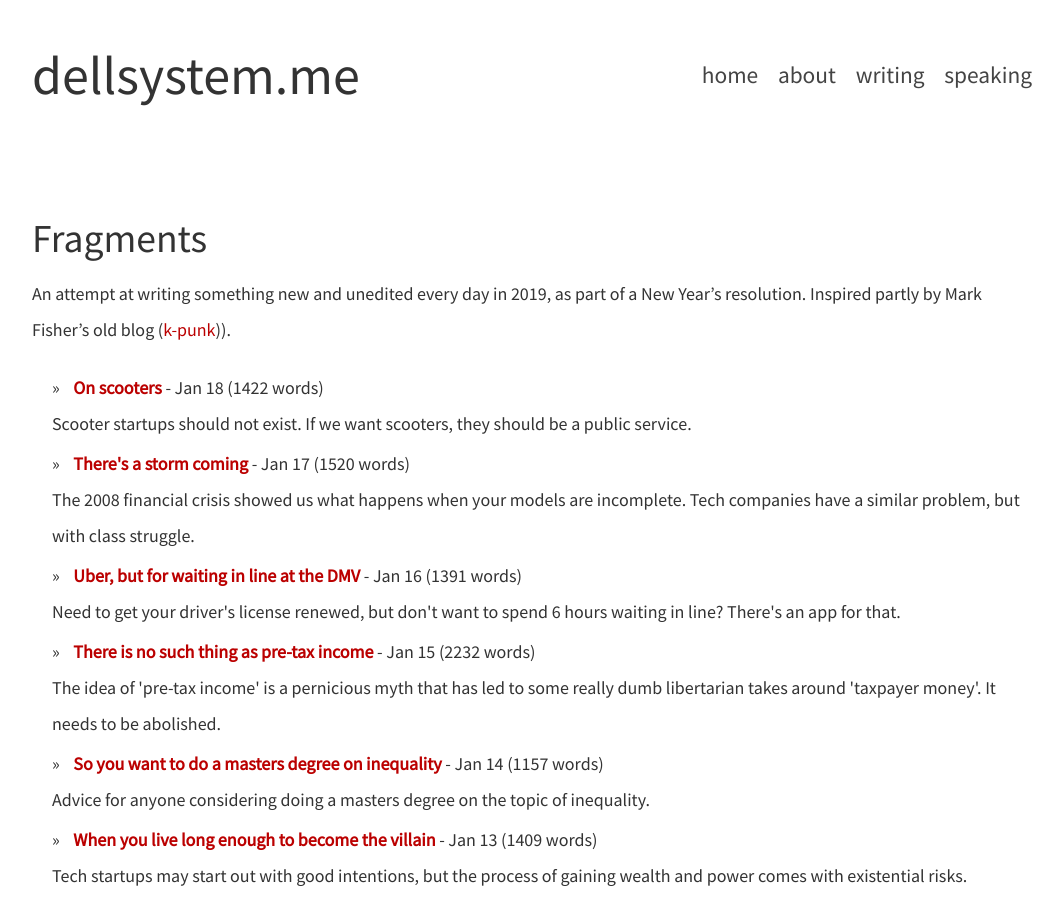
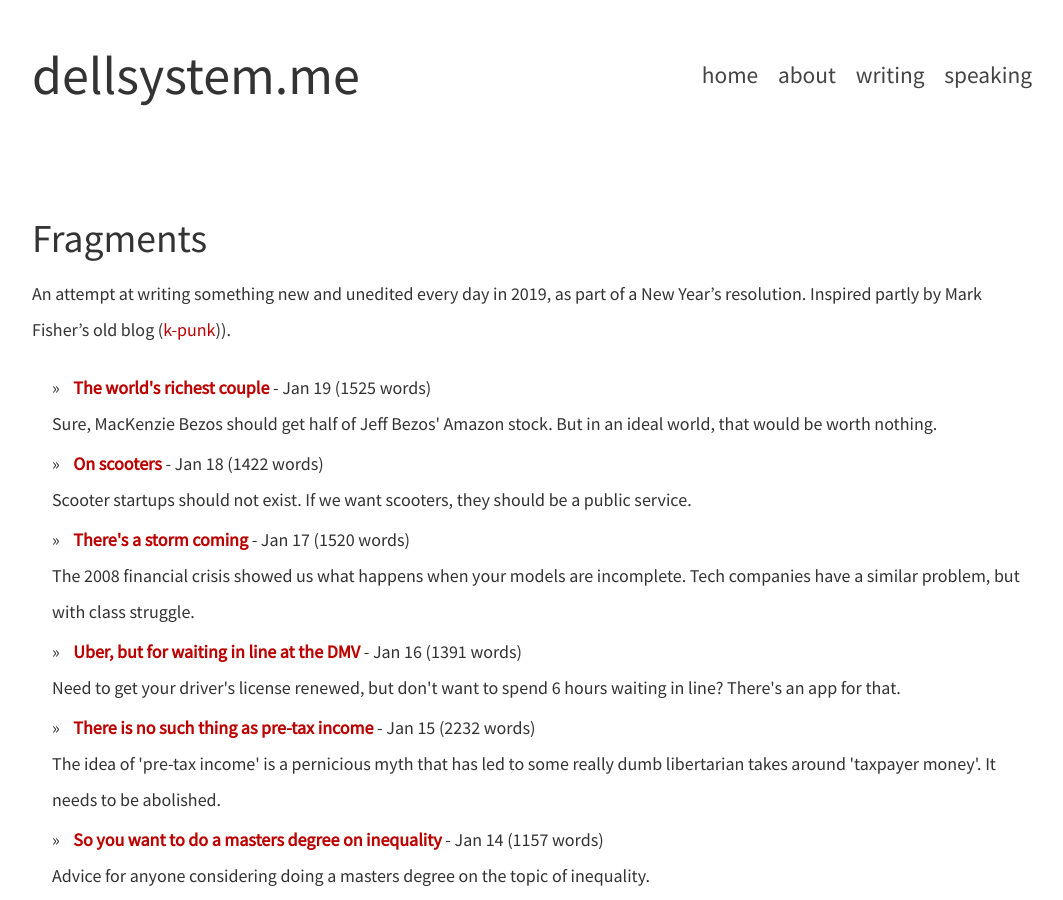
Before and after one commit to dellsystem/dellsystem.github.io, a Jekyll site: the page built from fragments.md, in a window 1280 px wide and 900 px high. Shown: the whole window, without its empty margins (108-1171 px from the left). Built offline with Jekyll 4.4.1, drawn with Linux system fonts in a browser that asks for light colours; part of the change alters nothing that is shown.

Commit message:
Add fragments-19
Can enable small images

```diff
--- a/_layouts/default.html
+++ b/_layouts/default.html
@@ -34,7 +34,11 @@
     {% endif %}
     {% if page.image %}
     <meta property="og:image" content="{{ page.image }}">
+    {% if page.use_small_image %}
+    <meta name="twitter:card" content="summary" />
+    {% else %}
     <meta name="twitter:card" content="summary_large_image" />
+    {% endif %}
     {% endif %}
 </head>
 
--- /dev/null
+++ b/_posts/2019-1-19-fragments-19.md
@@ -0,0 +1,50 @@
+---
+title: "The world's richest couple"
+layout: fragment
+description: "Sure, MacKenzie Bezos should get half of Jeff Bezos' Amazon stock. But in an ideal world, that would be worth nothing."
+image: https://i.imgur.com/hG5VY8b.png
+use_small_image: true
+---
+
+In the wake of the announcement that tech villain extraordinaire Jeff Bezos and his wife MacKenzie are filing for divorce, there's been a flurry of thinkpieces over how much money MacKenzie should walk away with.
+
+After all, Jeff Bezos owns 16% of Amazon, which is valued at over $100 billion, and given that Washington state is a "community property" state (where assets accumuluated during marriage are communally owned by the couple), MacKenzie should technically be entitled to half of that.
+
+But there's a difference between "legally entitled to" and "justly deserves". There are some pretty cruel and/or misogynistic arguments for MacKenzie getting none of it, because it's all _his_ wealth, and she should just be grateful she had someone to take care of her during her marriage. He did the _real_ work to make Amazon a success, whereas all she did was stay at home and raise the kids, etc. (I'm not going to link to any of these takes, because they're all terrible.)
+
+The main counter-argument that I've seen is the liberal feminist one. For example, Jill Filipovic writes for [The Guardian](https://www.theguardian.com/commentisfree/2019/jan/12/mackenzie-bezos-divorce-jeff-why-she-deserves-wealth-money-husband) that MacKenzie deserves half his Amazon wealth, partly because she helped her husband start Amazon (she was an [early employee](https://www.wired.com/story/mackenzie-bezos-amazon-lone-genius-myth/)), and partly because she took care of raising the kids in her husband's absence (making sacrifices in her own career to do so).
+
+There's definitely some merit to that argument. It's true that the waged work/domestic work split, which is highly gendered, is also highly unequal - the former is considered "productive" and valued both materially and ideologically, while the latter is seen as not deserving of pay and often denigrated as a result (think how "welfare mom" is used as a slur). Obviously, both production and [social reproduction](https://www.plutobooks.com/blog/social-reproduction-theory-ferguson/) are necessary for capitalism to function; without the latter, there is no workforce of tomorrow, much less in 20 years' time. But one is valorised, while one is not, even within individual household. So arguing that MacKenzie Bezos deserves half her husband's share of Amazon is, if nothing else, a way to push back against flawed and sexist assumptions around where value is created.
+
+But it's also _liberal_ feminism, and I do mean that as a criticism. Even as it contests the idea that MacKenzie played no part in her husband's success, it doesn't challenge the much more insidious claim that they as a _couple_ deserve to be "worth" over $100 billion. Like, it's 2019; we all know that [economic inequality](/posts/fragments-14) is really horrendously bad right now. And we also know the [dark human costs](https://www.thenation.com/article/heike-geissler-seasonal-associate-amazon/) of Amazon's meteoric rise. Surely it's irresponsible journalism to so much as talk about Jeff Bezos' net worth unless you also acknowledge the injustice and illegitimacy of that wealth.
+
+And yet there is an entire Guardian op-ed pontificating on how Jeff Bezos and his wife should split their $100+ billion amongst themselves, without so much as a mention of _what that money represents_. It's taken for granted that 16% of Amazon is theirs, and they just need to figure out how to divvy that up between themselves. Like, sure, recognising women's work is important, but if that's the beginning and end of your argument in a context where you're literally discussing the richest man on earth, then it's not worth the HTML page it's displayed on.
+
+It's infuriating, because it's a distraction. MacKenzie Bezos doesn't need or deserve more money, and she doesn't deserve our sympathy, either. Sure, let her have half of her husband's share of Amazon. It reduces inequality somewhat, at least. Still, it's hardly worth applauding, except as an example of a blatant exercise of power: as founder and CEO, he was able to retain a large part of his founding shares while also setting the terms by the vast majority of his workers get [barely any](https://www.theverge.com/2018/10/3/17934194/amazon-minimum-wage-raise-stock-options-bonus-warehouse). There's no innovation or ingenuity to be lauded here; it's just plain old exploitation.
+
+***
+
+What makes this whole thing tricky to reason about (especially from a Marxist perspective) is the fact that most of their wealth is in shares. The stock market is a complex thing to grasp, in Marxist terms; it's not _exactly_ surplus value, but it is related to it, in a non-obvious way. Amazon didn't actually turn a profit for a really long time - its strategy was to reinvest in expanding its business - but its stock did pretty well even then, because investors were on board with the strategy (and realised that its successful pursuit of growth was bound to pay off eventually). So whatever the net worth of Jeff Bezos' Amazon stock, you can't say it was _directly_ stolen from workers through good old-fashioned Marxist exploitation; instead, it's more like an approximation of that exploitation. It's a function of that exploitation that incorporates a whole bunch of other variables, not all of which make sense.
+
+One way to think of it as a metaphor. I just started reading [Cultures of Financialization: Fictitious Capital in Popular Culture
+and Everyday Life](https://maxhaiven.com/2014/01/10/cultures-of-financialization/) by Max Haiven (really excellent, by the way - a good blend of academic sources & gorgeous, not-too-dense prose), and the first chapter suggests thinking about the worth of financial assets in terms of metaphor:
+
+> [...] just as the meaning of a metaphor is suspended between and part of a linguistic ecology made up of multiple claims to meaning, so, too, are the prices of financial assets suspended within financial markets made up of multiple competing claims to value. While all financial assets may claim to be a real representation of underlying “real-world” values, they are, in fact, inter-referential within their own economy of meaning. While all financial assets may claim to be a real representation of underlying “real-world” values, they are, in fact, inter-referential within their own economy of meaning. So, for instance, a share in British Petroleum (BP) ostensibly represents a given fraction of the underlying assets and productive capacity of BP. But, in reality, the price of that share will also (perhaps predominantly) depend on what potential investors imagine the future of BP might be. It will depend on the geopolitics of oil and of the probability of environmental regulations or political instability. More generally, it will depend on the fluctuations of markets more broadly. (p.22)
+
+It goes on to say that financial assets can never be said to refer to real-world values in an accurate and unproblematic way. Similar to how [pre-tax income](/posts/fragments-15) is an imaginary concept (since it assumes the absence of the conditions required for income to be made), measuring someone's net worth in terms of the value of the shares they own is also imaginary.
+
+That's not to say that it bears _no_ resemblance to reality; the resemblance is just very indirect, very nebulous. And it gets more hazy as the net worth increases. Imagine if Jeff Bezos were to liquidate all his shares tomorrow, for whatever reason (religious epiphany, say). The price would drop like a rock. He would not be able to sell all 79 million shares at the current buying price of $1,600 a share - where would the buyers come from? And why would they choose to buy shares of a company whose CEO had just decided to abandon it?
+
+So net worth is more like an asymptote than a real figure. An analogy to the [observer effect](https://en.wikipedia.org/wiki/Observer_effect_(physics)) in physics is useful - trying to accurately calculate the net worth would require actually selling all that stock, which would itself have the effect of changing the value you are measuring.
+
+I mean, we all kind of _know_ this - it's fairly intuitive - but it's a useful thing to remember now and then. We behave as if these numbers have meaning (think empty  rituals like Forbes' billionaire rankings) but they only have meaning in a semiotic sense. Like all money, really, but when it's in the form of stock market wealth, its virtuality is even more apparent. And once you see the virtuality of this wealth in our increasingly financialised economy, it becomes harder to accept. You start to question the legitimacy of the stock market, and the way it enables some imaginary numbers to be created out of thin air by corporate fiat which then end up having very real effects on the world. Finance may be a fiction, as Max Haiven argues in his book, but that doesn't mean it's not _real_:
+
+> fictions can be among the most powerful forces in human societies. Indeed, it is through shared fictions that we reproduce social and subjective life itself.
+
+And the fiction of the stock market has created the world's richest couple, seemingly out of nowhere. The structural violence that produced their wealth - through the actual work of their underpaid, overworked, and forgotten employees - is occluded, made irrelevant through the magic of financial instruments.
+
+***
+
+I'll leave you with a graphic I made for this post, which you may have seen in the social media previews. Any resemblance to actual corporate branding, living or dead, is purely coincidental.
+
+![an innocuous graphic](https://i.imgur.com/hG5VY8b.png)
```
